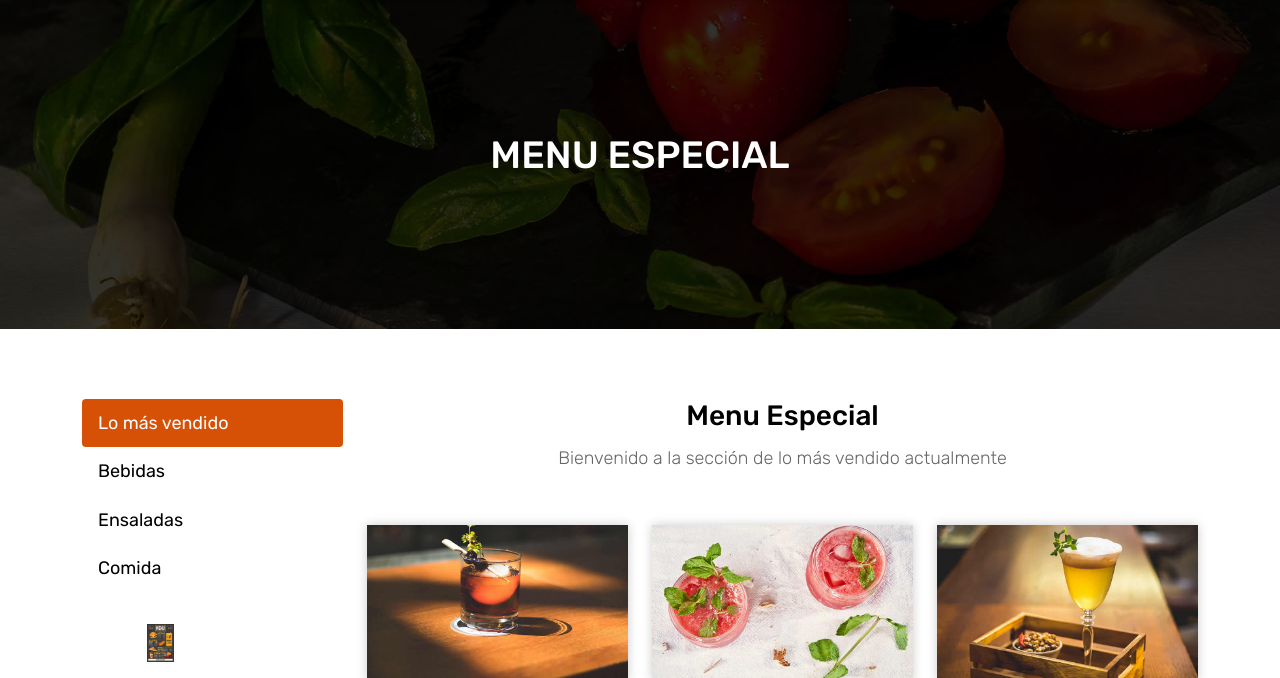
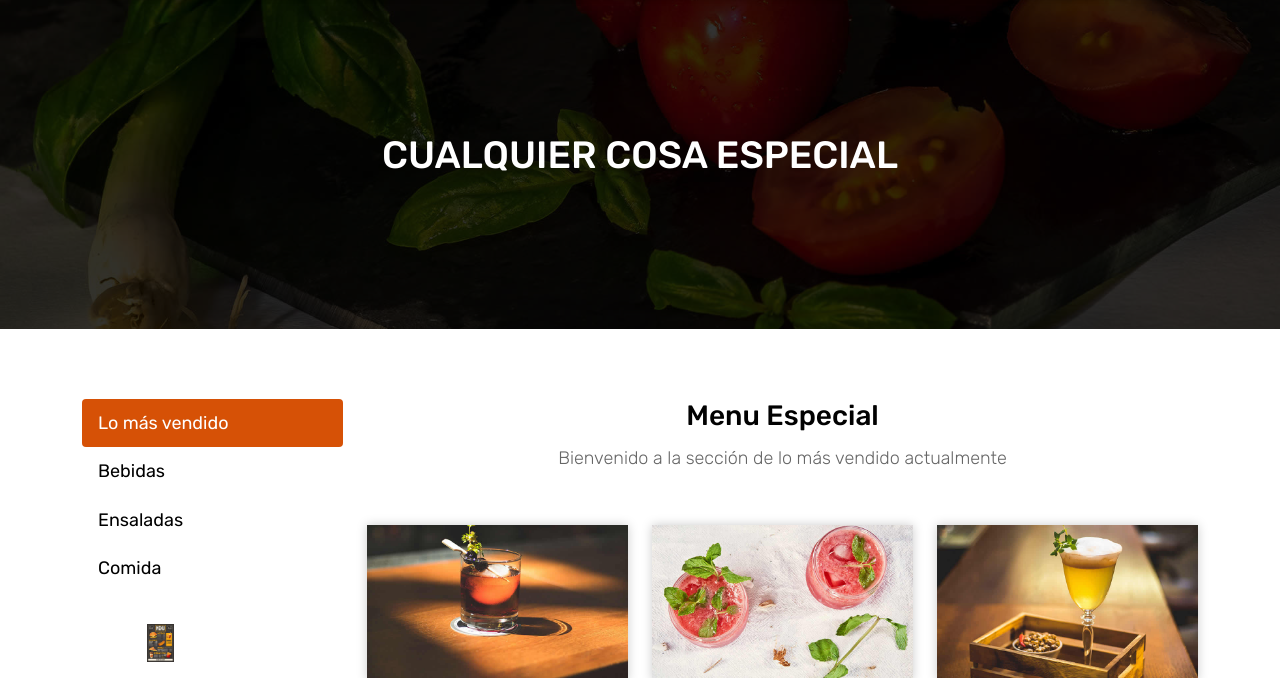
Before and after one commit to WilliamLop/restaurante, a plain HTML site: page live-dinner/menu.html in a window 1280 px wide. Shown: the part 117-795 px from the top of the page. Drawn offline with nearby package versions, Linux system fonts and the light colour scheme.

Commit message:
Cambio h3 en menu

```diff
--- a/live-dinner/menu.html
+++ b/live-dinner/menu.html
@@ -79,7 +79,7 @@
 		<div class="container text-center">
 			<div class="row">
 				<div class="col-lg-12">
-					<h1>MENU ESPECIAL</h1>
+					<h1>CUALQUIER COSA ESPECIAL</h1>
 				</div>
 			</div>
 		</div>
```
